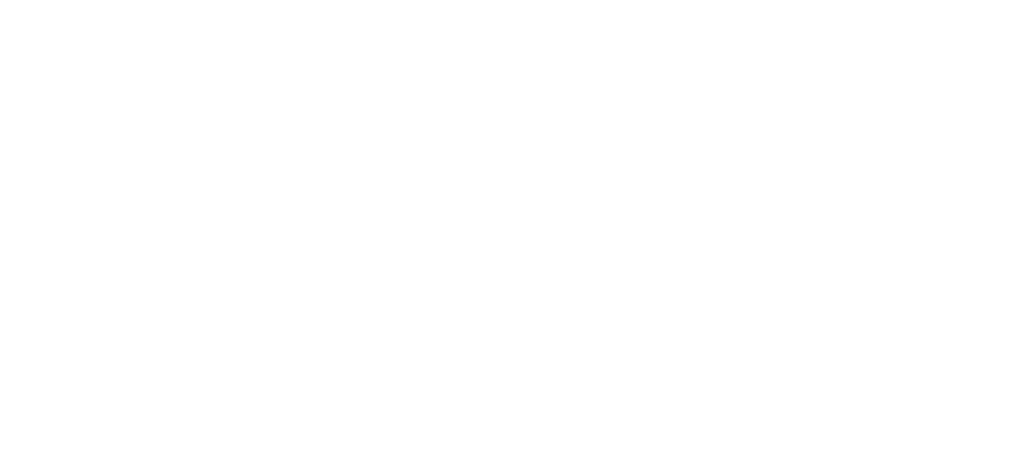
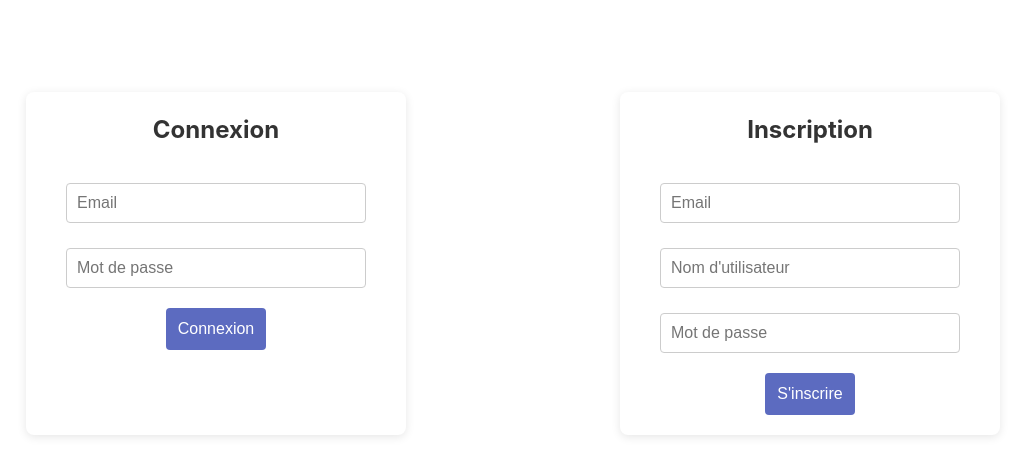
Before and after one commit to Lygerity/todoAppProject, a React (Vite) app: page /login in a window 1280 px wide. Before the commit this address had no page. Shown: the top 476 px of the page, without its empty margins (123-1148 px from the left). Built offline with nearby package versions, Linux system fonts and the light colour scheme.

Commit message:
Inscription/connexion

```diff
--- /dev/null
+++ b/src/assets/stylesheets/components/AuthForm.css
@@ -0,0 +1,73 @@
+/* AuthForms.css */
+
+.auth-form-container {
+    background-color: #ffffff;
+    padding: 20px 40px;
+    border-radius: 8px;
+    box-shadow: 0 2px 10px rgba(0, 0, 0, 0.1);
+    max-width: 400px;
+    margin: 40px auto;
+    display: flex;
+    flex-direction: column;
+    align-items: stretch;
+}
+
+.auth-form-title {
+    font-size: 24px;
+    color: #333333;
+    text-align: center;
+    margin-bottom: 30px;
+}
+
+.auth-form-input {
+    font-size: 16px;
+    padding: 10px;
+    margin-bottom: 20px;
+    border: 1px solid #cccccc;
+    border-radius: 4px;
+    box-sizing: border-box;
+}
+
+.auth-form-button {
+    font-size: 16px;
+    padding: 12px;
+    background-color: #5C6BC0;
+    color: #ffffff;
+    border: none;
+    border-radius: 4px;
+    cursor: pointer;
+    transition: background-color 0.3s ease;
+}
+
+.auth-form-button:hover {
+    background-color: #3949AB;
+}
+
+/* You can also add responsive styling if needed */
+@media (max-width: 500px) {
+    .auth-form-container {
+        padding: 20px;
+    }
+}
+/* AuthForms.css */
+
+.forms-container {
+    display: flex;
+    justify-content: center;
+    gap: 20px; /* Espacement entre les formulaires */
+    padding: 20px;
+}
+
+.auth-form-container {
+    width: 100%;
+    max-width: 300px; /* Ou la largeur que vous préférez pour vos formulaires */
+    /* Vos autres styles... */
+}
+
+/* Ajoutez un média query pour gérer la réactivité */
+@media (max-width: 768px) {
+    .forms-container {
+        flex-direction: column;
+        align-items: center;
+    }
+}
--- a/src/components/App.tsx
+++ b/src/components/App.tsx
@@ -3,20 +3,23 @@
 import { BrowserRouter, Route, Routes } from 'react-router-dom';
 import MainPage from '../pages/MainPage.tsx';
 import TaskPage from '../pages/TaskPage.tsx';
+import LoginPage from '../pages/LoginPage.tsx';
 import { Provider } from 'mobx-react';
 import dateStore from '../store/DateStore';
 import { DateStoreProvider } from '../store/useDateStore';
+
 function App(): JSX.Element {
-
     return (
         <div className="App">
             <DateStoreProvider>
                 <BrowserRouter>
-            <Provider dateStore={dateStore} children={undefined}></Provider>
+                    <Provider dateStore={dateStore}>
                         <Routes>
                             <Route path="/" element={<MainPage/>}/>
                             <Route path="/taskpage" element={<TaskPage/>}/>
+                            <Route path="/login" element={<LoginPage/>}/>
                         </Routes>
+                    </Provider>
                 </BrowserRouter>
             </DateStoreProvider>
         </div>
--- /dev/null
+++ b/src/components/forms/LoginForm.tsx
@@ -0,0 +1,59 @@
+import React, { useState } from 'react';
+import { useNavigate } from 'react-router-dom';
+import firebase from '../../firebase/firebase.tsx';
+import '../../assets/stylesheets/components/AuthForm.css';
+
+const LoginForm: React.FC = () => {
+    const [loginUser, setLoginUser] = useState({ email: '', password: '' });
+    const navigate = useNavigate(); // Hook pour la redirection
+
+    const handleInputChange = (e: React.ChangeEvent<HTMLInputElement>) => {
+        const { name, value } = e.target;
+        setLoginUser({
+            ...loginUser,
+            [name]: value,
+        });
+    };
+
+    const handleLogin = async (event: React.FormEvent<HTMLFormElement>) => {
+        event.preventDefault();
+        try {
+            await firebase.auth().signInWithEmailAndPassword(loginUser.email, loginUser.password);
+            // Rediriger vers la page d'accueil après une connexion réussie
+            navigate('/');
+        } catch (error) {
+            if (error instanceof Error) {
+                console.error('Erreur de connexion:', error.message);
+            } else {
+                console.error('Erreur de connexion:', error);
+            }
+        }
+    };
+
+    return (
+        <div className="auth-form-container">
+            <h2 className="auth-form-title">Connexion</h2>
+            <form onSubmit={handleLogin}>
+                <input
+                    type="email"
+                    name="email"
+                    className="auth-form-input"
+                    value={loginUser.email}
+                    onChange={handleInputChange}
+                    placeholder="Email"
+                />
+                <input
+                    type="password"
+                    name="password"
+                    className="auth-form-input"
+                    value={loginUser.password}
+                    onChange={handleInputChange}
+                    placeholder="Mot de passe"
+                />
+                <button type="submit" className="auth-form-button">Connexion</button>
+            </form>
+        </div>
+    );
+};
+
+export default LoginForm;
--- /dev/null
+++ b/src/components/forms/SignUpForm.tsx
@@ -0,0 +1,80 @@
+import React, { useState } from 'react';
+import firebase from '../../firebase/firebase.tsx';
+import '../../assets/stylesheets/components/AuthForm.css';
+
+interface User {
+    email: string;
+    username: string;
+    password: string;
+}
+
+const SignUpForm: React.FC = () => {
+    const [newUser, setNewUser] = useState<User>({
+        email: '',
+        username: '',
+        password: '',
+    });
+
+    const handleInputChange = (e: React.ChangeEvent<HTMLInputElement>) => {
+        const { name, value } = e.target;
+        setNewUser({
+            ...newUser,
+            [name]: value,
+        });
+    };
+
+    const handleSignUp = async (event: React.FormEvent<HTMLFormElement>) => {
+        event.preventDefault();
+        try {
+            const userCredential = await firebase.auth().createUserWithEmailAndPassword(newUser.email, newUser.password);
+            const user = userCredential.user;
+            // Stocker les informations supplémentaires dans Firestore
+            await firebase.firestore().collection('users').doc(user.uid).set({
+                username: newUser.username,
+                email: newUser.email,
+            });
+            // Réinitialiser le formulaire ou rediriger l'utilisateur
+        } catch (error) {
+            if (error instanceof Error) {
+                console.error('Erreur d inscription:', error.message);
+            } else {
+                console.error('Erreur d inscription:', error);
+            }
+        }
+    };
+
+    return (
+        <div className="auth-form-container">
+            <h2 className="auth-form-title">Inscription</h2>
+            <form onSubmit={handleSignUp}>
+                <input
+                    type="email"
+                    name="email"
+                    className="auth-form-input"
+                    value={newUser.email}
+                    onChange={handleInputChange}
+                    placeholder="Email"
+                />
+                <input
+                    type="text"
+                    name="username"
+                    className="auth-form-input"
+                    value={newUser.username}
+                    onChange={handleInputChange}
+                    placeholder="Nom d'utilisateur"
+                />
+                <input
+                    type="password"
+                    name="password"
+                    className="auth-form-input"
+                    value={newUser.password}
+                    onChange={handleInputChange}
+                    placeholder="Mot de passe"
+                />
+                <button type="submit" className="auth-form-button">S'inscrire</button>
+            </form>
+        </div>
+    );
+};
+
+export default SignUpForm;
--- /dev/null
+++ b/src/pages/LoginPage.tsx
@@ -0,0 +1,14 @@
+import React from 'react';
+import LoginForm from '../components/forms/LoginForm.tsx';
+import SignUpForm from '../components/forms/SignUpForm.tsx';
+
+const LoginPage: React.FC = () => {
+    return (
+        <div className="forms-container">
+            <LoginForm/>
+            <SignUpForm/>
+        </div>
+    );
+};
+
+export default LoginPage;
--- a/src/pages/MainPage.tsx
+++ b/src/pages/MainPage.tsx
@@ -1,7 +1,7 @@
 import SideBar from './SideBar';
 import "../assets/stylesheets/components/MainPage.css";
 
-import TaskForm from '../components/taskForm/TaskForm';
+import TaskForm from '../components/forms/TaskForm';
 import Tasks from '../components/tasks/Tasks';
 
 function MainPage(): JSX.Element{
```
Also changed, not shown: src/components/forms/TaskForm.tsx (renamed from src/components/taskForm/TaskForm.tsx). Lines whose indentation alone changed are shown as unchanged.
